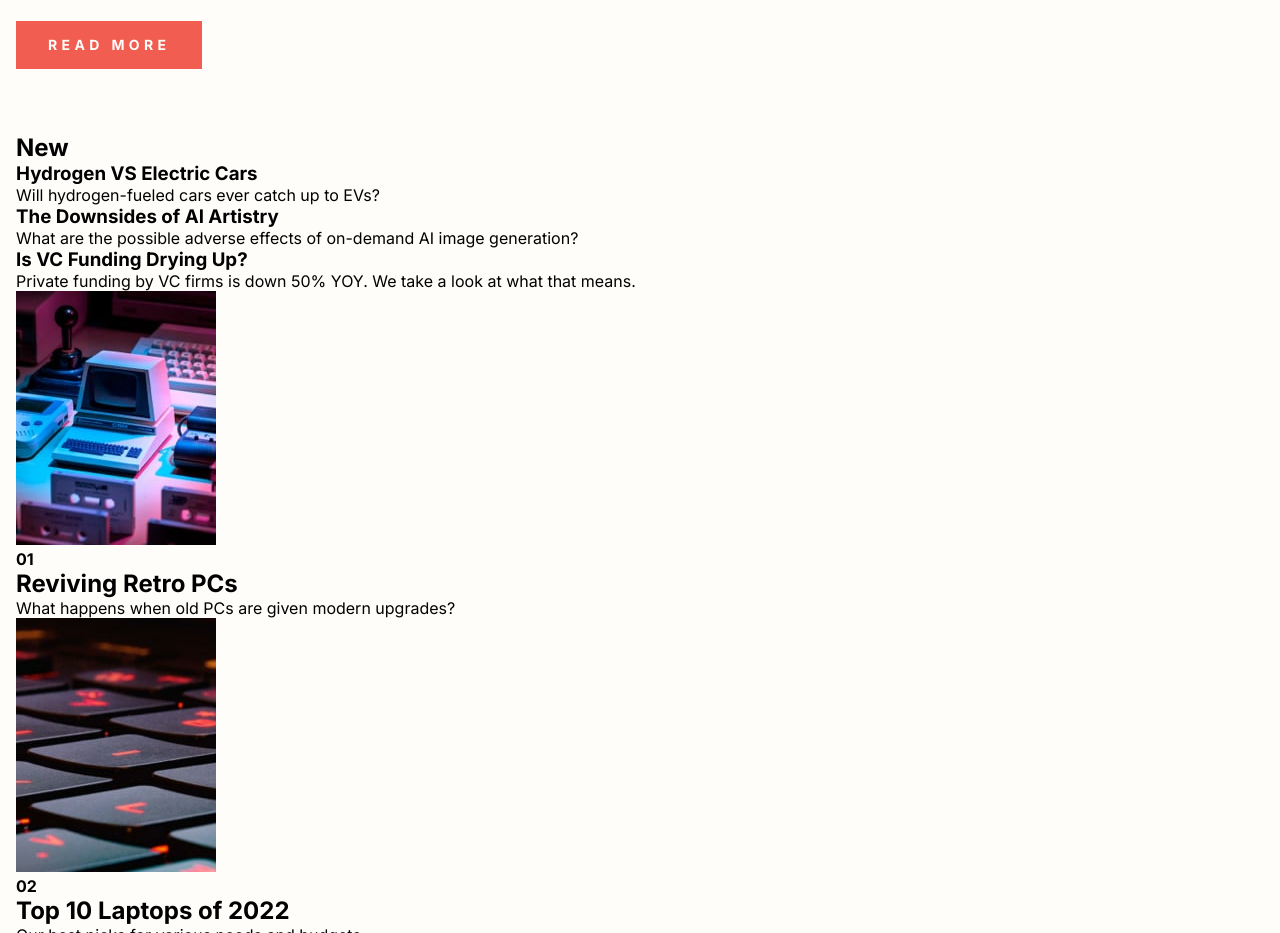
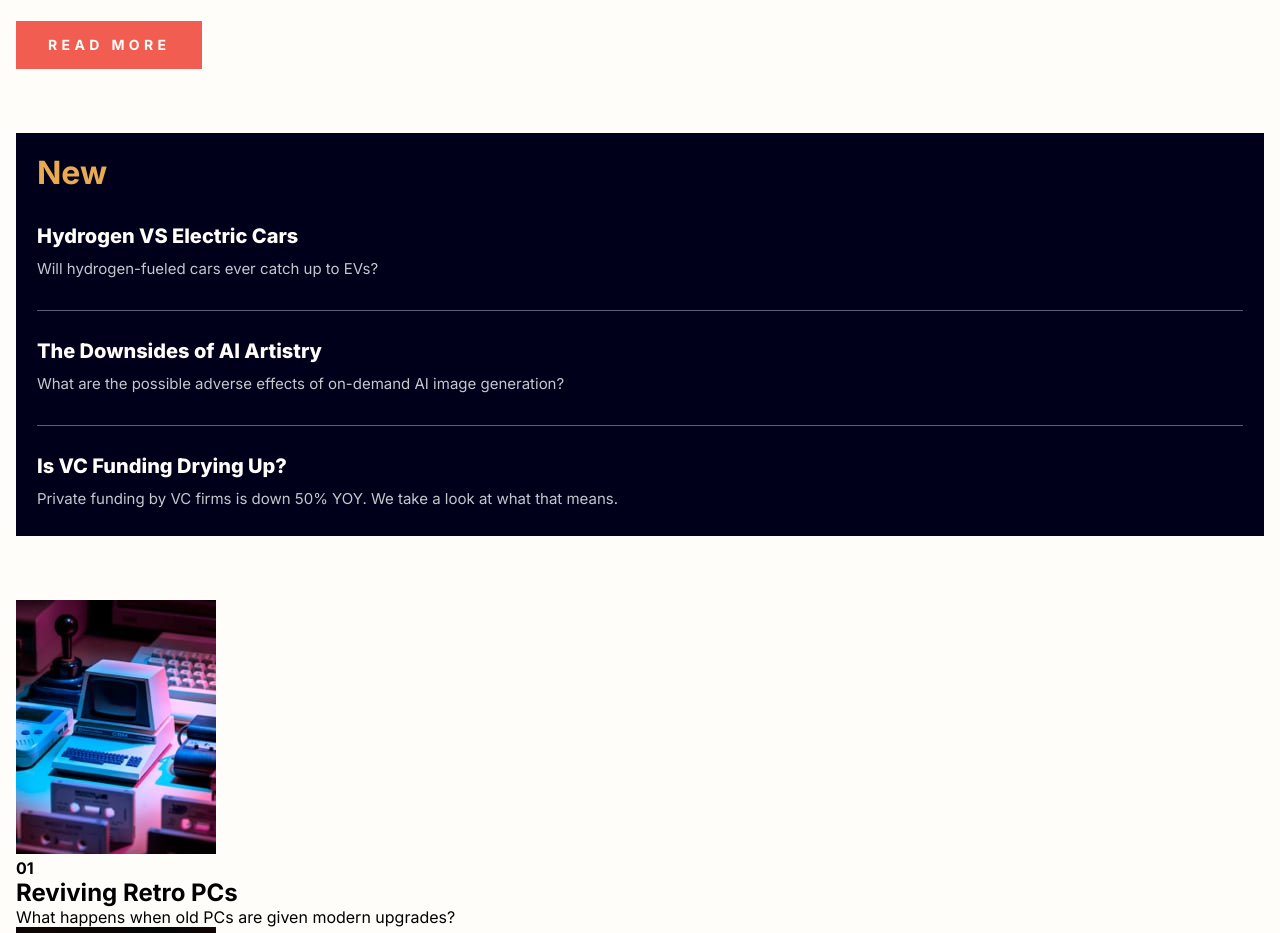
Before and after one commit to firpotas/noticias, a plain HTML site: page index.html in a window 1280 px wide. Shown: the part 1305-2238 px from the top of the page. Drawn offline with Linux system fonts and the light colour scheme.

Commit message:
estilizacao da segunda secao finalizada

```diff
--- a/index.html
+++ b/index.html
@@ -33,14 +33,14 @@
             <button>Read More</button>
         </section>
 
-        <section>
+        <section class="segunda-secao">
             <h2>New</h2>
 
-            <div>
+            <div class="margin-border-padding">
                 <h3>Hydrogen VS Electric Cars</h3>
                 <p>Will hydrogen-fueled cars ever catch up to EVs?</p>
             </div>
-            <div>
+            <div class="margin-border-padding">
                 <h3>The Downsides of AI Artistry</h3>
                 <p>What are the possible adverse effects of on-demand AI image generation?</p>
             </div>
--- a/style.css
+++ b/style.css
@@ -66,3 +66,37 @@ body {
     letter-spacing: 0.2734rem;
     line-height: 1.5rem;
 }
+
+.segunda-secao {
+    background-color: var(--dark-blue);
+    margin-bottom: 4rem;
+    padding: 1.5rem 1.31rem;
+}
+
+.margin-border-padding {
+    border-bottom: 1px solid var(--gunmetal);
+    margin-bottom: 1.75rem;
+    padding-bottom: 1.75rem;
+}
+
+
+.segunda-secao h2 {
+    font-size: 2rem;
+    line-height: 100%;
+    color: var(--yellow);
+    margin-bottom: 2.19rem;
+}
+
+.segunda-secao h3 {
+    color: var(--almost-white);
+    font-size: 1.25rem;
+    line-height: 1.rem;
+    font-weight: 800;
+    margin-bottom: 0.5rem;
+}
+
+.segunda-secao p {
+    color: var(--silver);
+    font-size: 0.9375rem;
+    line-height: 1.625rem;
+}
```
